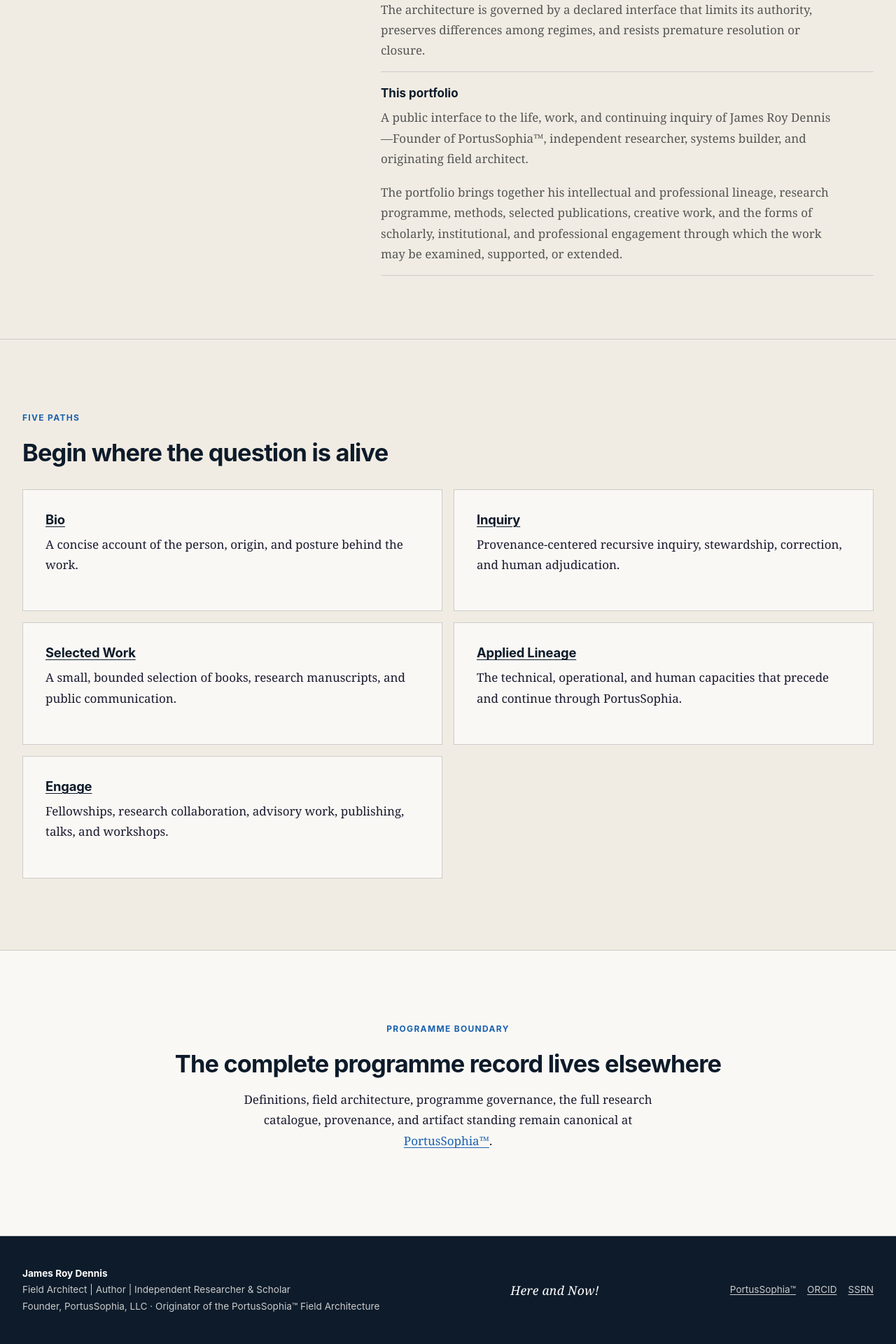
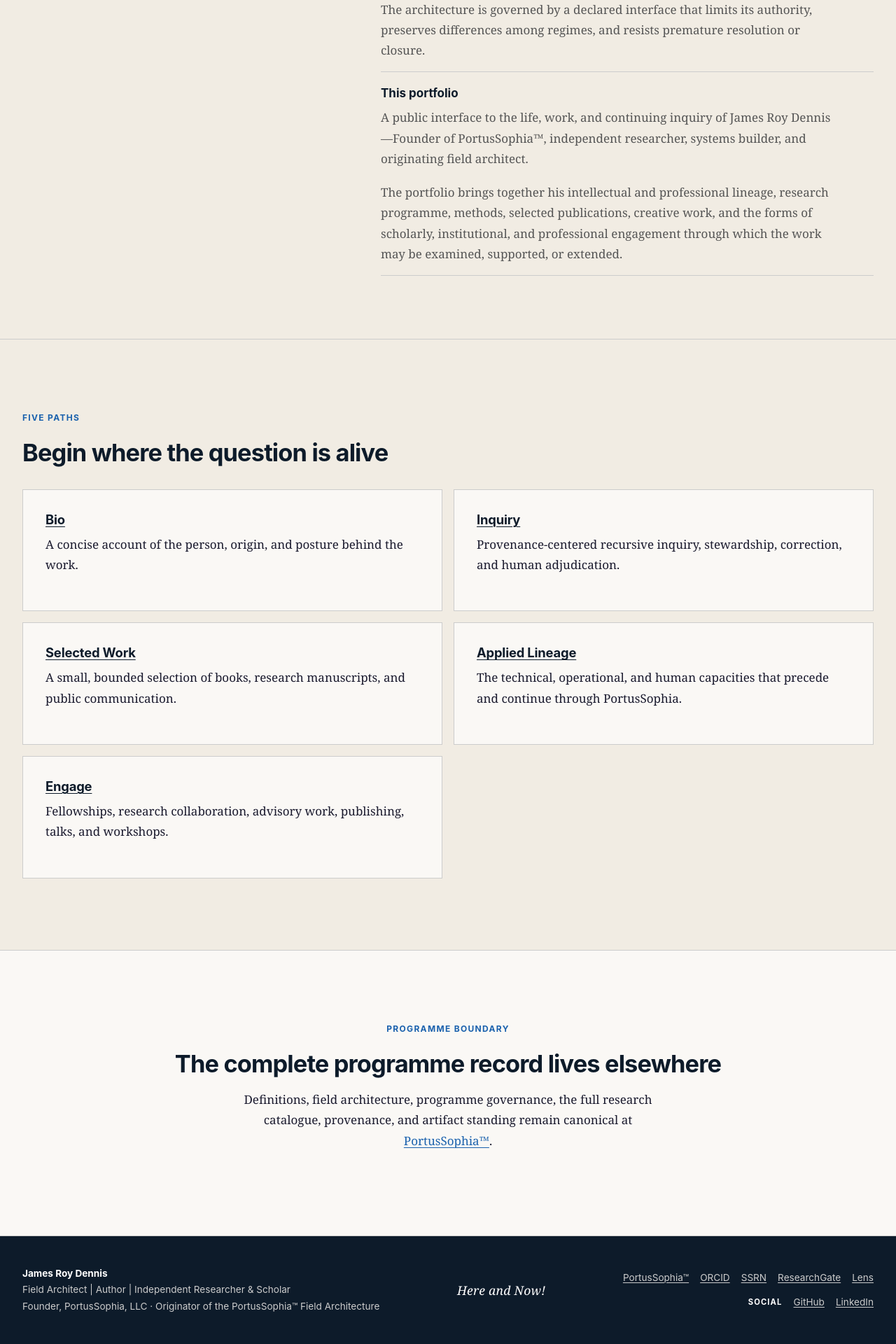
Before and after one commit to portussophia/portussophia-founder, a Jekyll site: the page built from index.md, in a window 1280 px wide. Shown: the part 1283-3203 px from the top of the page at 70% size. Built offline with Jekyll 4.4.1, drawn with Linux system fonts in a browser that asks for light colours.

Commit message:
added social links

```diff
--- a/_includes/footer.html
+++ b/_includes/footer.html
@@ -6,10 +6,19 @@
       <p>Founder, PortusSophia, LLC · Originator of the PortusSophia™ Field Architecture</p>
     </div>
     <p class="footer-refrain"><em>Here and Now!</em></p>
-    <div class="footer-links" aria-label="External links">
-      <a href="https://public.portussophia.com">PortusSophia™</a>
-      <a href="https://orcid.org/0009-0000-6689-8763">ORCID</a>
-      <a href="https://papers.ssrn.com/Sol3/Cf_Dev/AbsByAuth.cfm?per_id=9648792">SSRN</a>
+    <div class="footer-panels">
+      <div class="footer-links" aria-label="External links">
+        <a href="https://public.portussophia.com">PortusSophia™</a>
+        <a href="https://orcid.org/0009-0000-6689-8763">ORCID</a>
+        <a href="https://papers.ssrn.com/Sol3/Cf_Dev/AbsByAuth.cfm?per_id=9648792">SSRN</a>
+        <a href="https://www.researchgate.net/profile/James-Dennis-17?ev=hdr_xprf">ResearchGate</a>
+        <a href="https://www.lens.org/lens/profile/697110263/scholar#">Lens</a>
+      </div>
+      <div class="footer-social" aria-label="Personal social links">
+        <span class="footer-panel-label">Social</span>
+        <a href="https://github.com/jamesroydennis">GitHub</a>
+        <a href="https://www.linkedin.com/in/jamesroydennis">LinkedIn</a>
+      </div>
     </div>
   </div>
 </footer>
--- a/assets/css/site.css
+++ b/assets/css/site.css
@@ -686,6 +686,28 @@ blockquote {
   gap: 0.55rem 1rem;
 }
 
+.footer-panels {
+  display: grid;
+  gap: 0.75rem;
+  justify-items: end;
+}
+
+.footer-social {
+  display: flex;
+  flex-wrap: wrap;
+  align-items: center;
+  justify-content: flex-end;
+  gap: 0.55rem 1rem;
+}
+
+.footer-panel-label {
+  color: var(--white);
+  font-size: 0.7rem;
+  font-weight: 700;
+  letter-spacing: 0.1em;
+  text-transform: uppercase;
+}
+
 .site-footer a {
   color: var(--ps-grey);
 }
@@ -993,6 +1015,14 @@ blockquote {
     justify-content: flex-start;
   }
 
+  .footer-panels {
+    justify-items: start;
+  }
+
+  .footer-social {
+    justify-content: flex-start;
+  }
+
   .footer-refrain {
     order: -1;
   }
```
